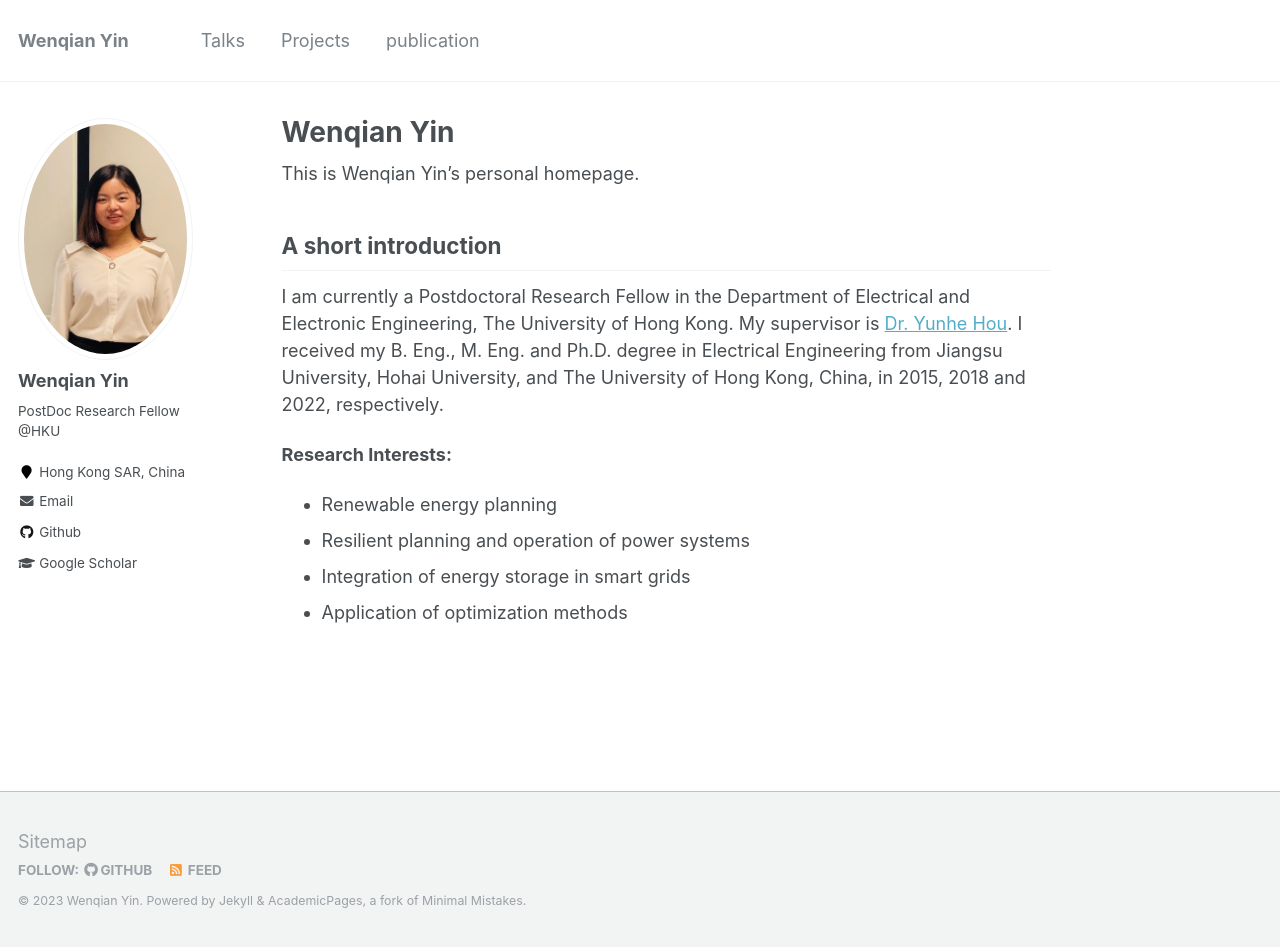
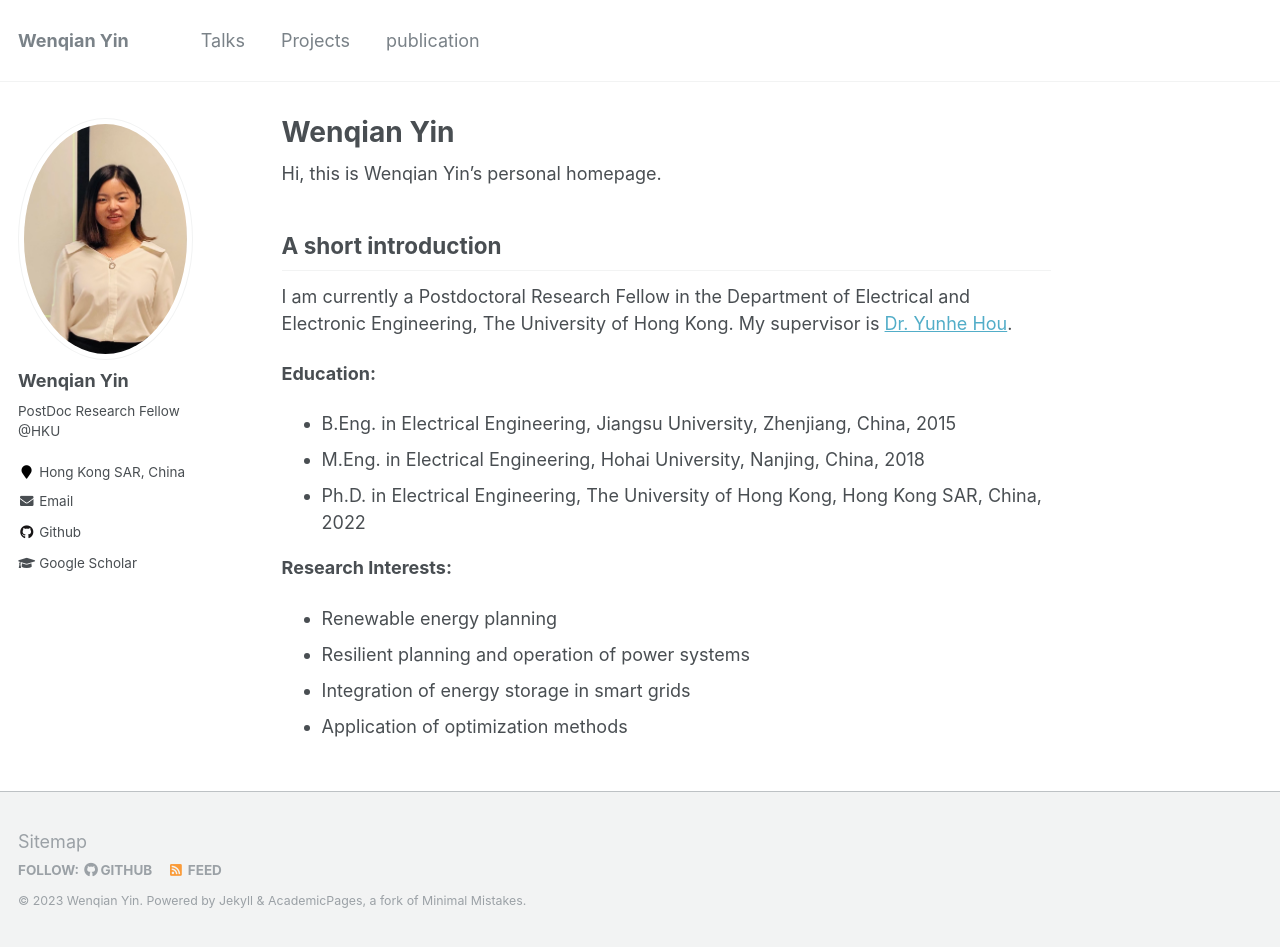
Before and after one commit to wenqianYIN/wb, a Jekyll site: the page built from _pages/about.md, in a window 1280 px wide and 947 px high. Built offline with Jekyll 4.4.1, drawn with Linux system fonts in a browser that asks for light colours.

Commit message:
Update about.md

```diff
--- a/_pages/about.md
+++ b/_pages/about.md
@@ -8,10 +8,15 @@ redirect_from:
   - /about.html
 ---
 
-This is Wenqian Yin's personal homepage.
+Hi, this is Wenqian Yin's personal homepage.
 
 ## A short introduction
-I am currently a Postdoctoral Research Fellow in the Department of Electrical and Electronic Engineering, The University of Hong Kong. My supervisor is [Dr. Yunhe Hou](https://www.eee.hku.hk/people/yhhou/). I received my B. Eng., M. Eng. and Ph.D. degree in Electrical Engineering from Jiangsu University, Hohai University, and The University of Hong Kong, China, in 2015, 2018 and 2022, respectively.
+I am currently a Postdoctoral Research Fellow in the Department of Electrical and Electronic Engineering, The University of Hong Kong. My supervisor is [Dr. Yunhe Hou](https://www.eee.hku.hk/people/yhhou/).
+
+<b>Education:</b>
+* B.Eng. in Electrical Engineering, Jiangsu University, Zhenjiang, China, 2015
+* M.Eng. in Electrical Engineering, Hohai University, Nanjing, China, 2018
+* Ph.D. in Electrical Engineering, The University of Hong Kong, Hong Kong SAR, China, 2022
 
 <b>Research Interests:</b>
 * Renewable energy planning
```
